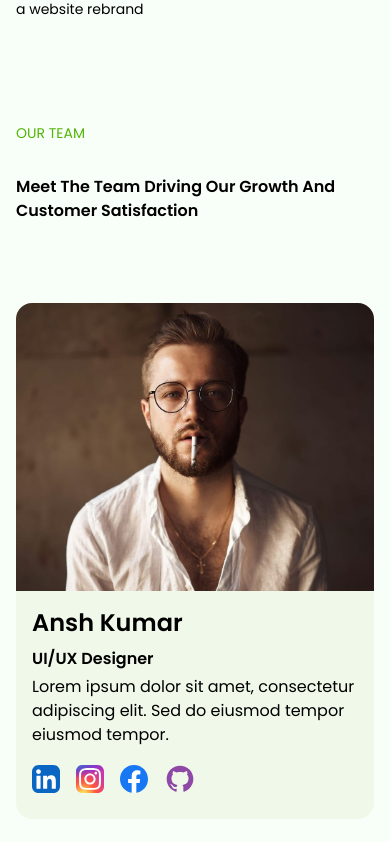
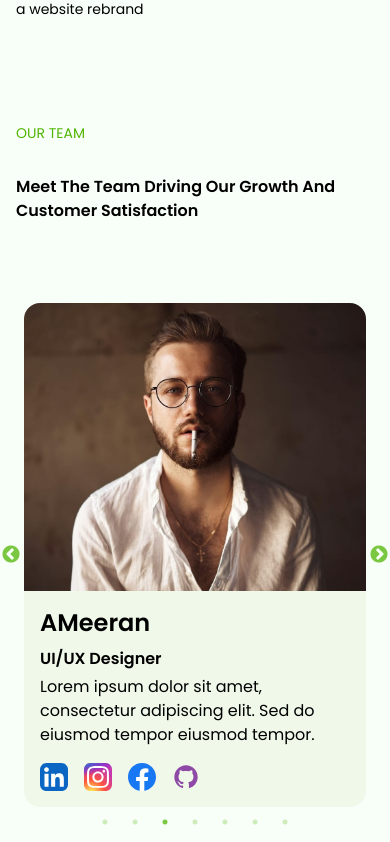
Before and after one commit to BlinkFind/BlinkFind-Website, a Next.js app in the folder frontend/: page / in a window 390 px wide. Shown: the part 4202-5044 px from the top of the page. Built offline with nearby package versions, Linux system fonts and the light colour scheme.

Commit message:
I have added animation to the cards

```diff
--- a/frontend/package.json
+++ b/frontend/package.json
@@ -17,6 +17,8 @@
     "react": "^18",
     "react-dom": "^18",
     "react-hot-toast": "^2.4.1",
+    "react-slick": "^0.30.2",
+    "slick-carousel": "^1.8.1",
     "yup": "^1.4.0"
   },
   "devDependencies": {
--- a/frontend/src/app/(main)/login/page.jsx
+++ b/frontend/src/app/(main)/login/page.jsx
@@ -32,7 +32,7 @@ const CompactLogin = () => {
                 alt="QuickFinds Logo"
                 layout="fill"
                 objectFit="contain"
-                className="animate-pulse"
+
               />
             </div>
           </div>
--- a/frontend/src/app/(main)/signup/page.jsx
+++ b/frontend/src/app/(main)/signup/page.jsx
@@ -40,7 +40,7 @@ const SignUp = () => {
                 alt="QuickFinds Logo"
                 layout="fill"
                 objectFit="contain"
-                className="animate-pulse"
+
               />
             </div>
           </div>
--- a/frontend/src/app/globals.css
+++ b/frontend/src/app/globals.css
@@ -38,3 +38,49 @@ body {
 html {
   scroll-behavior: smooth;
 }
+
+/* Custom Scrollbar */
+
+.team-carousel .slick-list {
+  margin: 0 -10px;
+}
+
+.team-carousel .slick-slide > div {
+  padding: 0 10px;
+}
+
+.team-carousel .slick-dots li button:before {
+  color: #51B504;
+}
+
+.team-carousel .slick-dots li.slick-active button:before {
+  color: #51B504;
+}
+
+.team-carousel .slick-prev,
+.team-carousel .slick-next {
+  z-index: 1;
+}
+
+.team-carousel .slick-prev {
+  left: -25px;
+}
+
+.team-carousel .slick-next {
+  right: -25px;
+}
+
+.team-carousel .slick-prev:before,
+.team-carousel .slick-next:before {
+  color: #51B504;
+}
+
+@media (max-width: 640px) {
+  .team-carousel .slick-prev {
+    left: -15px;
+  }
+
+  .team-carousel .slick-next {
+    right: -15px;
+  }
+}
--- a/frontend/src/app/page.jsx
+++ b/frontend/src/app/page.jsx
@@ -1,9 +1,9 @@
+import OurTeam1 from "@/components/AnimatedOurTeam";
 import Categories from "@/components/Categories";
 import ContactUs from "@/components/ContactUs";
 import Footer from "@/components/Footer";
 import Hero from "@/components/Hero";
 import Navbar from "@/components/Navbar";
-import OurTeam from "@/components/OurTeam";
 import ShowcaseProject from "@/components/ShowcaseProject";
 
 export default function Home() {
@@ -15,7 +15,7 @@ export default function Home() {
       <Hero />
       <Categories />
       <ShowcaseProject />
-      <OurTeam />
+      <OurTeam1/>
       <ContactUs />
       <Footer />
     </div>
--- /dev/null
+++ b/frontend/src/components/AnimatedOurTeam.jsx
@@ -0,0 +1,212 @@
+'use client'
+
+import React, { useEffect, useState } from "react";
+import Image from "next/image";
+import Slider from "react-slick";
+import "slick-carousel/slick/slick.css";
+import "slick-carousel/slick/slick-theme.css";
+
+const OurTeam1 = () => {
+  const [slidesToShow, setSlidesToShow] = useState(3);
+
+  useEffect(() => {
+    const handleResize = () => {
+      if (window.innerWidth < 640) {
+        setSlidesToShow(1);
+      } else if (window.innerWidth < 1024) {
+        setSlidesToShow(2);
+      } else {
+        setSlidesToShow(3);
+      }
+    };
+
+    handleResize();
+    window.addEventListener('resize', handleResize);
+    return () => window.removeEventListener('resize', handleResize);
+  }, []);
+
+  const teamMembers = [
+    {
+      name: "Ansh Kumar",
+      role: "UI/UX Designer",
+      imageSrc: "/OurTeamImages/profile.jpg",
+      social: {
+        linkedin: "/OurTeamImages/linkedin.svg",
+        instagram: "/OurTeamImages/instagram.svg",
+        facebook: "/OurTeamImages/facebook.svg",
+        github: "/OurTeamImages/github.svg",
+      },
+      description:
+        "Lorem ipsum dolor sit amet, consectetur adipiscing elit. Sed do eiusmod tempor eiusmod tempor.",
+    },
+    // ... (repeat for all 6 team members)
+    {
+        name: "arsalan",
+        role: "UI/UX Designer",
+        imageSrc: "/OurTeamImages/profile.jpg",
+        social: {
+          linkedin: "/OurTeamImages/linkedin.svg",
+          instagram: "/OurTeamImages/instagram.svg",
+          facebook: "/OurTeamImages/facebook.svg",
+          github: "/OurTeamImages/github.svg",
+        },
+        description:
+          "Lorem ipsum dolor sit amet, consectetur adipiscing elit. Sed do eiusmod tempor eiusmod tempor.",
+      },
+      {
+        name: "AMeeran",
+        role: "UI/UX Designer",
+        imageSrc: "/OurTeamImages/profile.jpg",
+        social: {
+          linkedin: "/OurTeamImages/linkedin.svg",
+          instagram: "/OurTeamImages/instagram.svg",
+          facebook: "/OurTeamImages/facebook.svg",
+          github: "/OurTeamImages/github.svg",
+        },
+        description:
+          "Lorem ipsum dolor sit amet, consectetur adipiscing elit. Sed do eiusmod tempor eiusmod tempor.",
+      },
+      {
+        name: "Faiz",
+        role: "UI/UX Designer",
+        imageSrc: "/OurTeamImages/profile.jpg",
+        social: {
+          linkedin: "/OurTeamImages/linkedin.svg",
+          instagram: "/OurTeamImages/instagram.svg",
+          facebook: "/OurTeamImages/facebook.svg",
+          github: "/OurTeamImages/github.svg",
+        },
+        description:
+          "Lorem ipsum dolor sit amet, consectetur adipiscing elit. Sed do eiusmod tempor eiusmod tempor.",
+      },
+      {
+        name: "Abdullah",
+        role: "UI/UX Designer",
+        imageSrc: "/OurTeamImages/profile.jpg",
+        social: {
+          linkedin: "/OurTeamImages/linkedin.svg",
+          instagram: "/OurTeamImages/instagram.svg",
+          facebook: "/OurTeamImages/facebook.svg",
+          github: "/OurTeamImages/github.svg",
+        },
+        description:
+          "Lorem ipsum dolor sit amet, consectetur adipiscing elit. Sed do eiusmod tempor eiusmod tempor.",
+      },
+      {
+        name: "Saddique",
+        role: "UI/UX Designer",
+        imageSrc: "/OurTeamImages/profile.jpg",
+        social: {
+          linkedin: "/OurTeamImages/linkedin.svg",
+          instagram: "/OurTeamImages/instagram.svg",
+          facebook: "/OurTeamImages/facebook.svg",
+          github: "/OurTeamImages/github.svg",
+        },
+        description:
+          "Lorem ipsum dolor sit amet, consectetur adipiscing elit. Sed do eiusmod tempor eiusmod tempor.",
+      },
+      {
+        name: "Jasim",
+        role: "UI/UX Designer",
+        imageSrc: "/OurTeamImages/profile.jpg",
+        social: {
+          linkedin: "/OurTeamImages/linkedin.svg",
+          instagram: "/OurTeamImages/instagram.svg",
+          facebook: "/OurTeamImages/facebook.svg",
+          github: "/OurTeamImages/github.svg",
+        },
+        description:
+          "Lorem ipsum dolor sit amet, consectetur adipiscing elit. Sed do eiusmod tempor eiusmod tempor.",
+      },
+  ];
+
+  const settings = {
+    dots: true,
+    infinite: true,
+    speed: 500,
+    slidesToShow: slidesToShow,
+    slidesToScroll: 1,
+    autoplay: true,
+    autoplaySpeed: 3000,
+    responsive: [
+      {
+        breakpoint: 1024,
+        settings: {
+          slidesToShow: 2,
+          slidesToScroll: 1,
+        }
+      },
+      {
+        breakpoint: 640,
+        settings: {
+          slidesToShow: 1,
+          slidesToScroll: 1
+        }
+      }
+    ]
+  };
+
+  return (
+    <section className="py-12 bg-[#F8FFF8]" id="our-team">
+      <div className="max-w-7xl mx-auto px-4 sm:px-6 lg:px-8">
+        <div className="text-left">
+          <h2 className="font-poppins text-[#51B504] text-sm my-8 mt-14 lg:text-xl font-medium lg:font-semibold">
+            OUR TEAM
+          </h2>
+          <p className="text-left font-semibold sm:text-4xl md:text-3xl lg:text-3xl xl:text-3xl sm:pr-0 md:pr-12 lg:pr-12 xl:pr-12 mb-20 sm:w-full md:w-full lg:w-3/4 xl:w-2/4 antialiased">
+            Meet The Team Driving Our Growth And Customer Satisfaction
+          </p>
+        </div>
+
+        <Slider {...settings} className="team-carousel">
+          {teamMembers.map((member, index) => (
+            <div key={index} className="px-2">
+              <div className="bg-white rounded-2xl flex flex-col h-full">
+                <div className="w-full h-72 relative overflow-hidden">
+                  <Image
+                    className="object-cover object-top rounded-t-2xl"
+                    src={member.imageSrc}
+                    alt={member.name}
+                    layout="fill"
+                  />
+                </div>
+
+                <div className="flex flex-col justify-between p-4 rounded-b-2xl bg-[#EFF8E9] flex-grow">
+                  <div>
+                    <h3 className="text-2xl font-semibold text-black">
+                      {member.name}
+                    </h3>
+                    <p className="text-black mt-2 font-semibold">{member.role}</p>
+                    <p className="mt-1 text-black">{member.description}</p>
+                  </div>
+
+                  <div className="flex space-x-4 items-center mt-4">
+                    {Object.entries(member.social).map(([platform, src]) => (
+                      <a
+                        key={platform}
+                        href={`https://${platform}.com`}
+                        target="_blank"
+                        rel="noopener noreferrer"
+                        className="w-7 h-7"
+                      >
+                        <Image
+                          src={src}
+                          alt={platform}
+                          width={28}
+                          height={28}
+                          className="object-cover"
+                        />
+                      </a>
+                    ))}
+                  </div>
+                </div>
+              </div>
+            </div>
+          ))}
+        </Slider>
+      </div>
+    </section>
+  );
+};
+
+export default OurTeam1;
```
Also changed, not shown: 1 other file (tests, documents, lock files or other folders).
